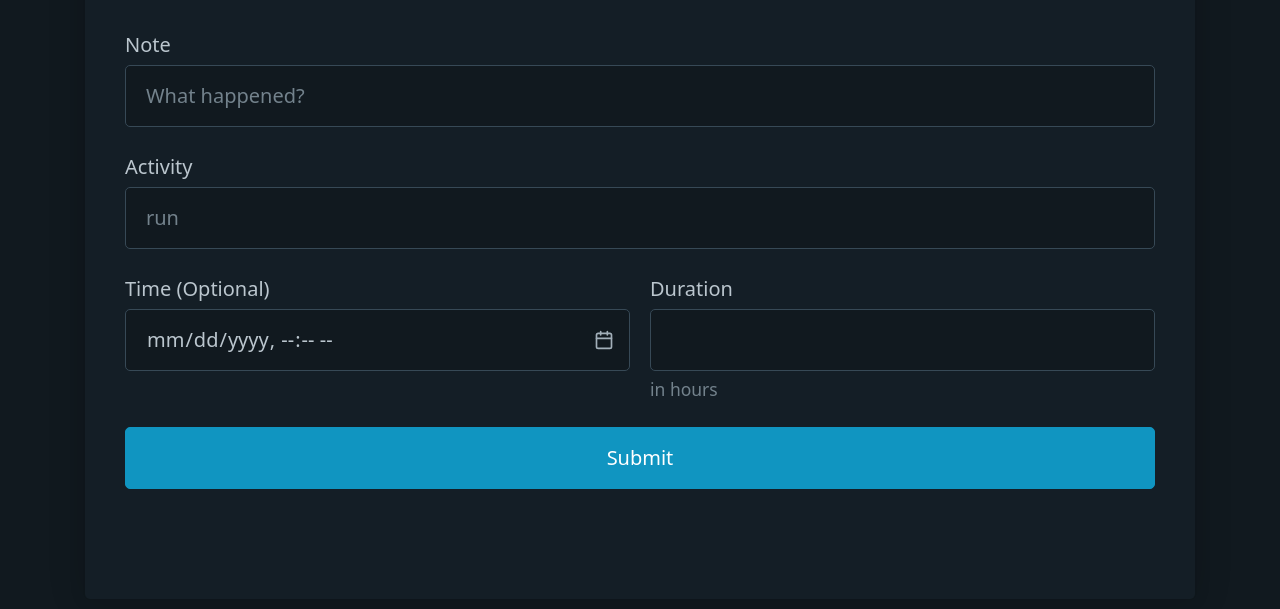
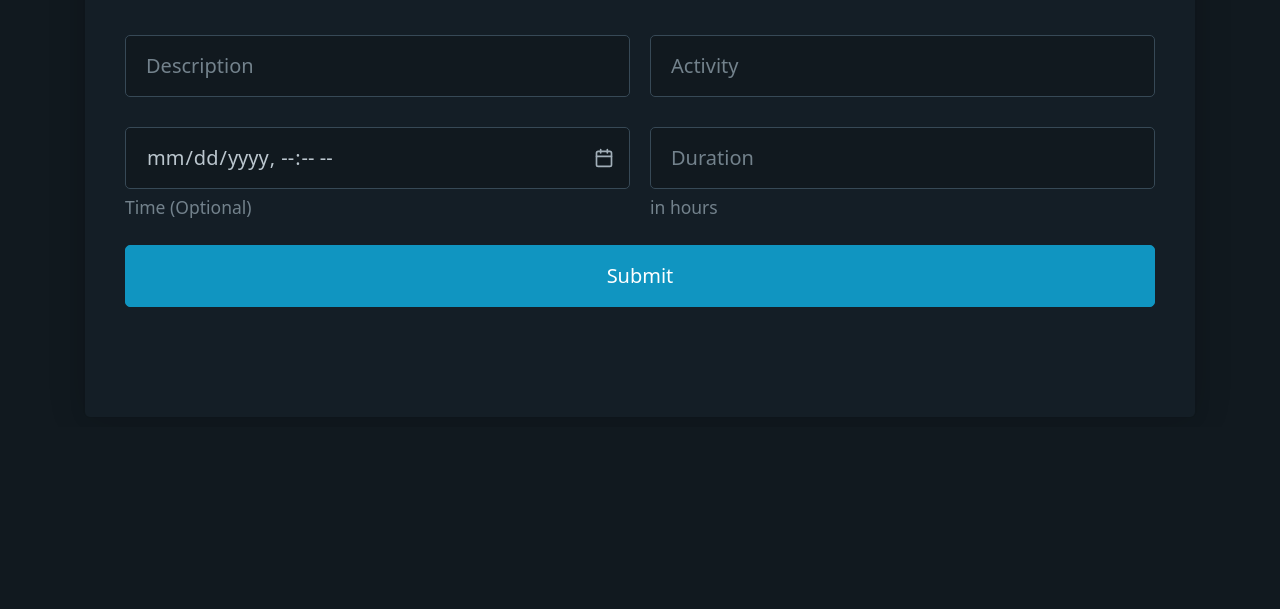
Before and after one commit to apmaros/dataengine, a Flask app: template dataengine/server/templates/event/index.html in a window 1280 px wide. Shown: the part 428-1037 px from the top of the page. After the commit the page ends 735 px from the top, so only its background shows below. Run offline with Flask 2, Linux system fonts and the light colour scheme; the template is opened without the code that fills it, so the values that code supplies are empty; parts of the project's set-up code (start-up, migrations or seed data) failed here and were passed over.

Commit message:
Events refine form

```diff
--- a/dataengine/server/static/css/base.css
+++ b/dataengine/server/static/css/base.css
@@ -65,3 +65,7 @@ article a {
 .content-nav a i {
     font-size: 48px;
 }
+
+.content-nav a i {
+    font-size: 48px;
+}
--- a/dataengine/server/templates/event/new_event_partial.html
+++ b/dataengine/server/templates/event/new_event_partial.html
@@ -1,20 +1,19 @@
 <form action="{{ url_for('event.new') }}" method="post">
-    <label for="description">
-        Note
-        <input type="text" name="description" id="description" placeholder="What happened?" required>
-    </label>
-    <label for="activity">
-        Activity
-        <input type="text" name="activity" id="activity" placeholder="run">
-    </label>
+    <div class="grid">
+        <label for="description">
+            <input type="text" name="description" id="description" placeholder="Description" required>
+        </label>
+        <label for="activity">
+            <input type="text" name="activity" id="activity" placeholder="Activity">
+        </label>
+    </div>
     <div class="grid">
         <label for="time">
-            Time (Optional)
             <input type="datetime-local" name="time" id="time">
+            <small>Time (Optional)</small>
         </label>
         <label for="duration">
-            Duration
-            <input type="number" name="duration" id="duration">
+            <input type="number" name="duration" id="duration" placeholder="Duration">
             <small>in hours</small>
         </label>
     </div>
--- a/dataengine/server/templates/home.html
+++ b/dataengine/server/templates/home.html
@@ -2,6 +2,9 @@
 
 {% block content %}
     <article>
+        <div class="grid">
+            <a href="{{ url_for('event.index') }}" role="button">Event</a>
+        </div>
         <div class="grid">
             <a href="https://grafana.daxplr.com" role="button">grafana</a>
             <a href="https://influx.daxplr.com" role="button">influx</a>
```
